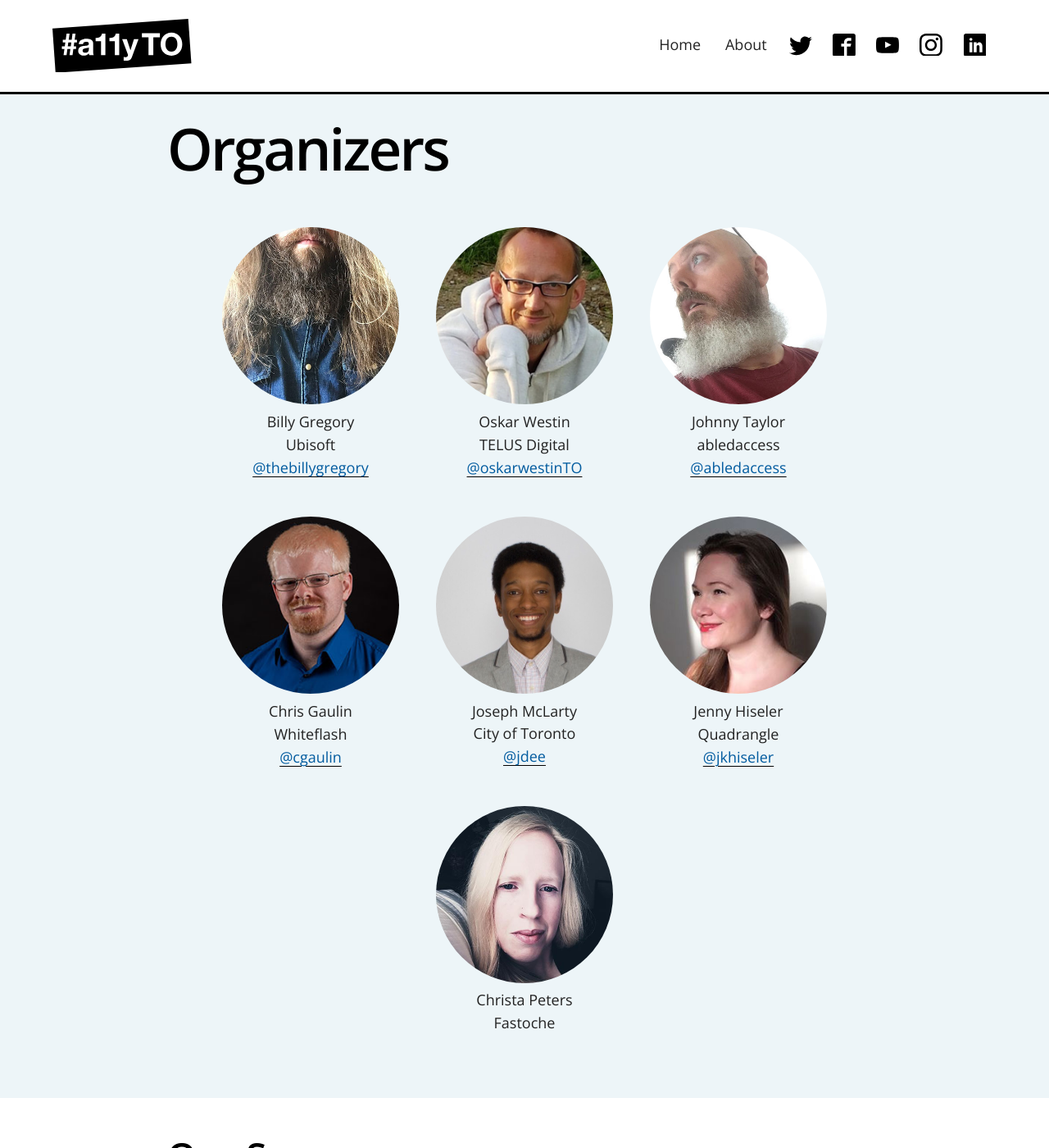
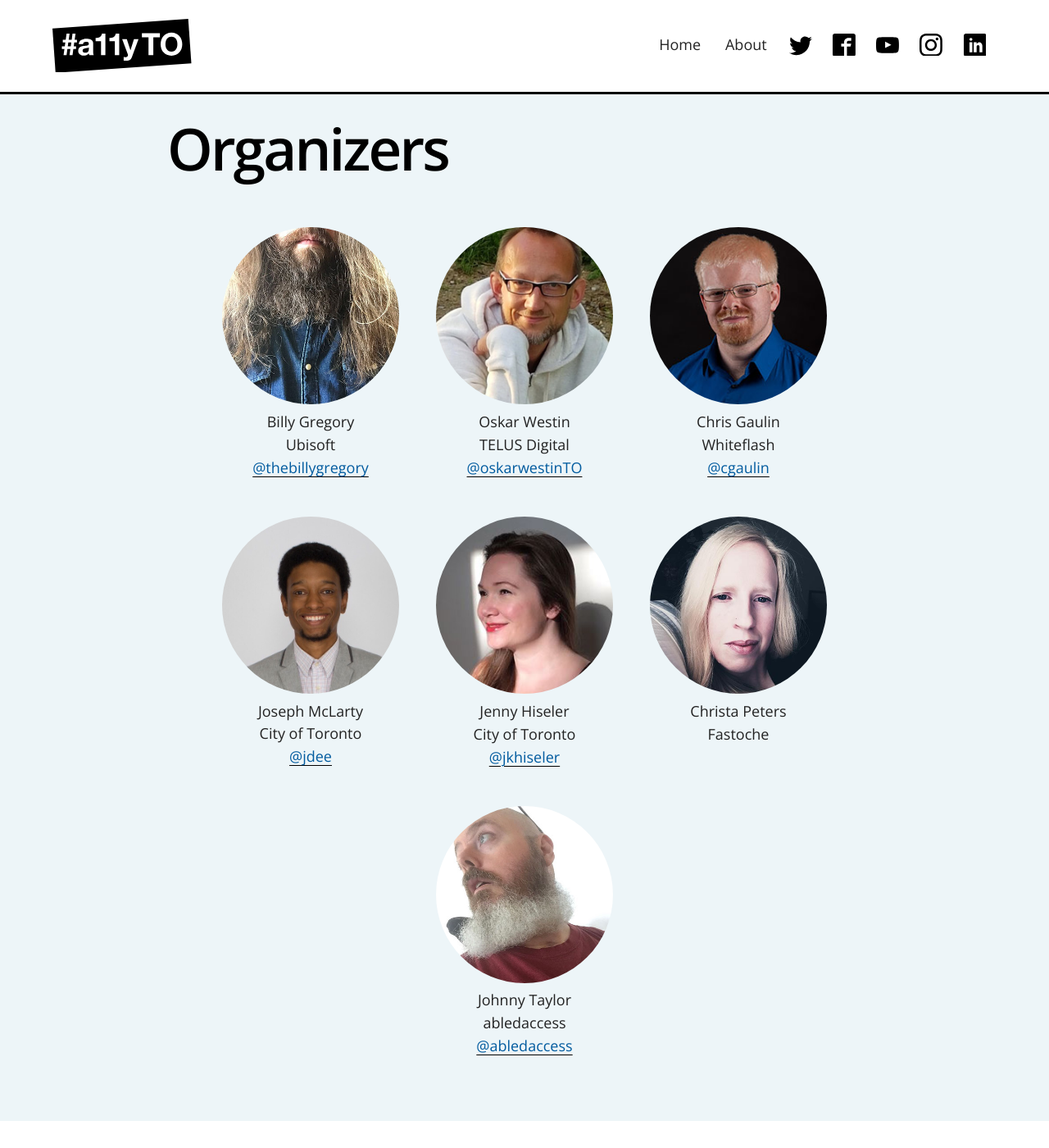
Before and after one commit to a11yTO/A11yTO-Main, a Jekyll site: the page built from organizers.html, in a window 1280 px wide and 1400 px high. Shown: the whole window at 82% size. Built offline with Jekyll 4.4.1, drawn with Linux system fonts in a browser that asks for light colours.

Commit message:
Update copy: rearrange organizers and change Jenny's employer

```diff
--- a/organizers.html
+++ b/organizers.html
@@ -7,44 +7,44 @@ description: Meet our organizing team!
 
           <ul class="team">
             <li>
-              <img src="/assets/organizers/BillyGregory.jpg" alt="Photo of Billy Gregory's beard" class="organizer__image">
+              <img src="/assets/organizers/BillyGregory.jpg" alt="Photo of Billy Gregory's beard" loading="lazy" class="organizer__image">
               <p>Billy Gregory</p>
               <p>Ubisoft</p>
               <p><a href="https://twitter.com/thebillygregory">@thebillygregory</a></p>
             </li>
             <li>
-              <img src="/assets/organizers/OskarWestin.jpg" alt="Oskar sitting on a Turtle Statue (off screen) trying to look casually respectable." class="organizer__image">
+              <img src="/assets/organizers/OskarWestin.jpg" alt="Oskar sitting on a Turtle Statue (off screen) trying to look casually respectable." loading="lazy" class="organizer__image">
               <p>Oskar Westin</p>
               <p>TELUS Digital</p>
               <p><a href="https://twitter.com/oskarwestinTO">@oskarwestinTO</a></p>
             </li>
             <li>
-              <img src="/assets/organizers/JohnnyTaylor.jpg" alt="Photo of Johnny Taylor looking in Billy's direction patiently waiting for something ridiculous to happen. It won't be a long wait." class="organizer__image">
-              <p>Johnny Taylor</p>
-              <p>abledaccess</p>
-              <p><a href="https://twitter.com/abledaccess">@abledaccess</a></p>
-            </li>
-            <li>
-              <img src="/assets/organizers/ChrisGaulin.jpg" alt="Photo of Chis Gaulin; handsome devil in a blue shirt" class="organizer__image">
+              <img src="/assets/organizers/ChrisGaulin.jpg" alt="Photo of Chis Gaulin; handsome devil in a blue shirt" loading="lazy" class="organizer__image">
               <p>Chris Gaulin</p>
               <p>Whiteflash</p>
               <p><a href="https://twitter.com/cgaulin">@cgaulin</a></p>
             </li>
             <li>
-              <img src="/assets/organizers/JosephMcLarty.jpg" alt="Photo of Joseph McLarty" class="organizer__image">
+              <img src="/assets/organizers/JosephMcLarty.jpg" alt="Photo of Joseph McLarty" loading="lazy" class="organizer__image">
               <p>Joseph McLarty</p>
               <p>City of Toronto</p>
               <p><a href="https://twitter.com/jdee">@jdee</a></p>
             </li>
             <li>
-              <img src="/assets/organizers/JennyHiseler.jpg" alt="Photo of Jenny Hiseler" class="organizer__image">
+              <img src="/assets/organizers/JennyHiseler.jpg" alt="Photo of Jenny Hiseler" loading="lazy" class="organizer__image">
               <p>Jenny Hiseler</p>
-              <p>Quadrangle</p>
+              <p>City of Toronto</p>
               <p><a href="https://twitter.com/jkhiseler">@jkhiseler</a></p>
             </li>
             <li>
-              <img src="/assets/organizers/ChristaPeters.jpg" alt="Photo of Christa Peters" class="organizer__image">
+              <img src="/assets/organizers/ChristaPeters.jpg" alt="Photo of Christa Peters" loading="lazy" class="organizer__image">
               <p>Christa Peters</p>
               <p>Fastoche</p>
             </li>
+            <li>
+              <img src="/assets/organizers/JohnnyTaylor.jpg" alt="Photo of Johnny Taylor looking longingly to his right, wearing a quickly greying beard and a red t-shirt." loading="lazy" class="organizer__image">
+              <p>Johnny Taylor</p>
+              <p>abledaccess</p>
+              <p><a href="https://twitter.com/abledaccess">@abledaccess</a></p>
+            </li>
           </ul>
```
